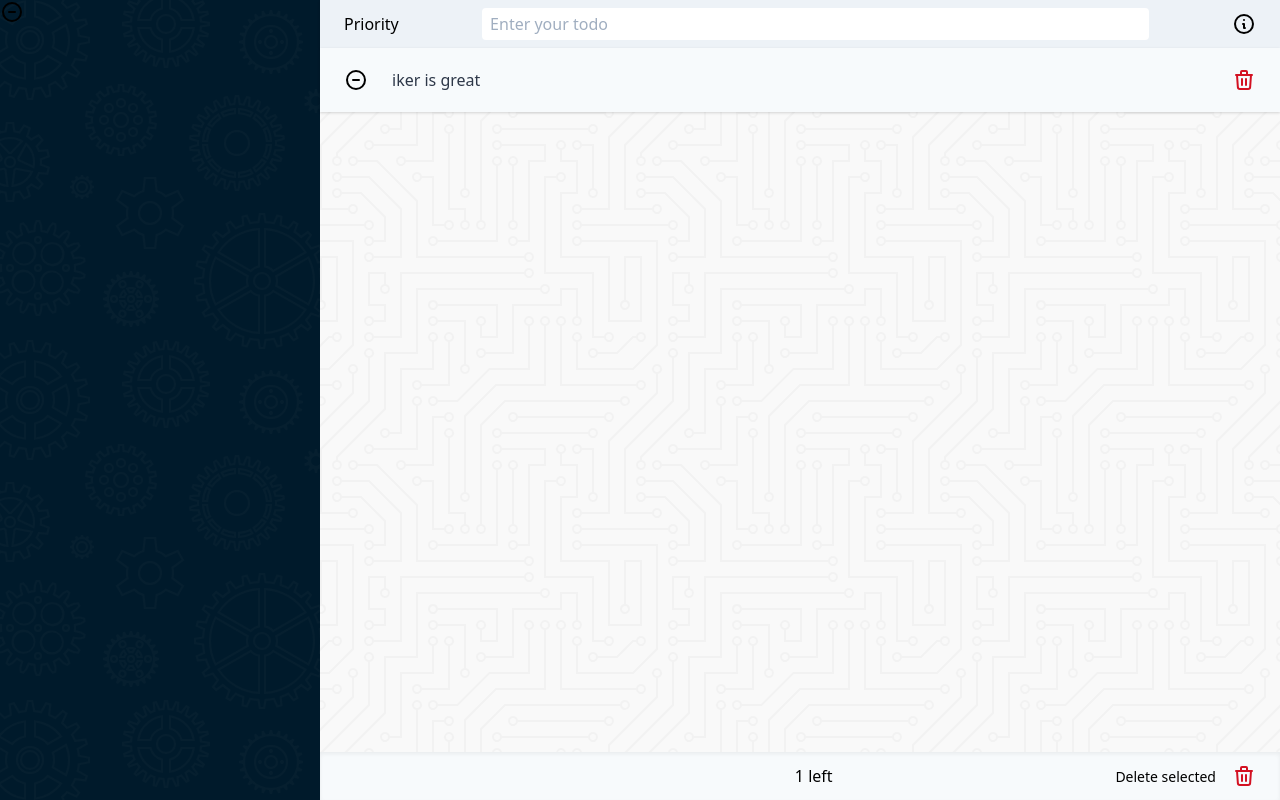
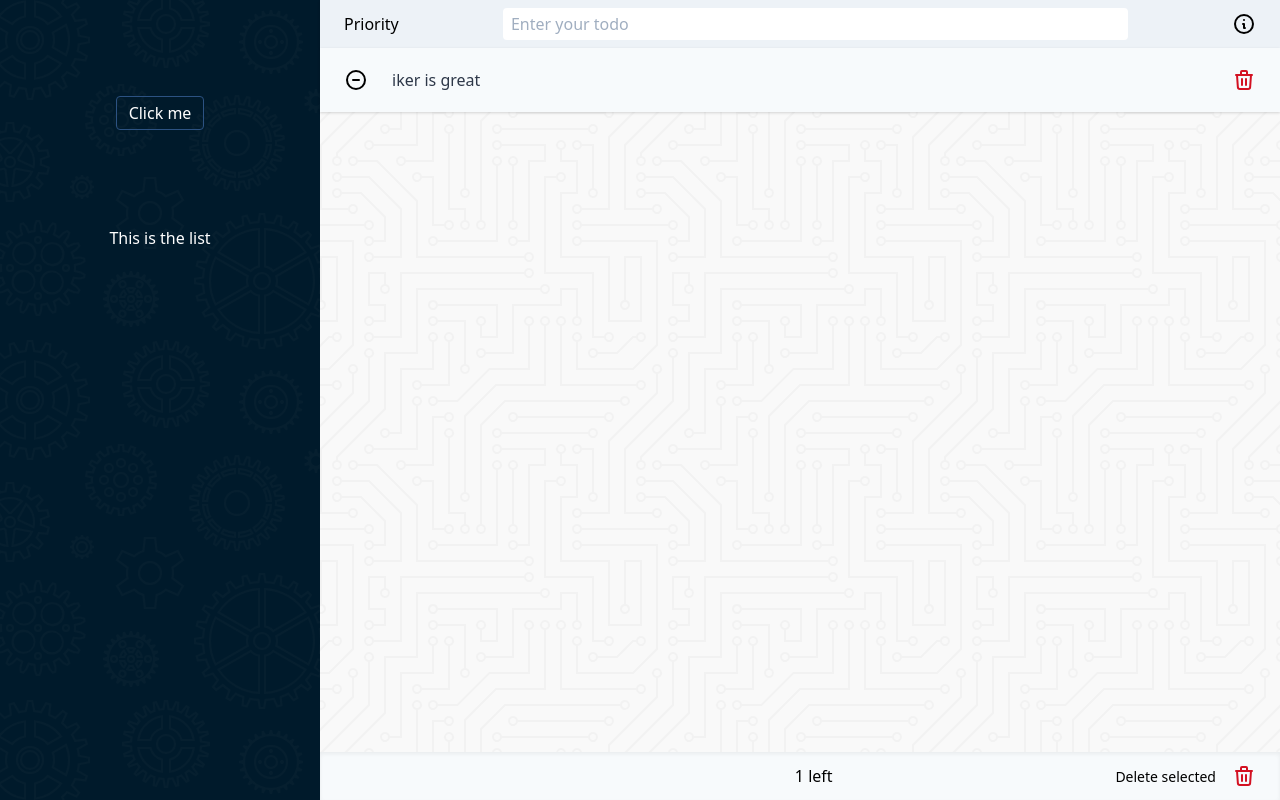
Before and after one commit to zamorai/react-todo, a React (Create React App) app: page / in a window 1280 px wide. Built offline with nearby package versions, Linux system fonts and the light colour scheme.

Commit message:
added weather api

```diff
--- a/src/components/App.js
+++ b/src/components/App.js
@@ -6,7 +6,7 @@ import '../styles/app.css';
 export default function App() {
   return (
     <div className='grid grid-cols-1 lg:grid-cols-4'>
-      <div className='col-span-1 bg-blue-900 custom-bg'>
+      <div className='col-span-1 bg-blue-900 custom-bg h-24 lg:h-full'>
         <Weather/>
       </div>
       <div className='relative col-span-3 bg-gray-300 h-screen custom-main'>
--- a/src/components/todo/Header.js
+++ b/src/components/todo/Header.js
@@ -2,14 +2,16 @@ import React from 'react';
 import { useState, useEffect } from 'react';
 import Modal from 'react-modal';
 
+import "../../styles/header.css"
+
 const customStyles = {
   content : {
-    top                   : '50%',
-    left                  : '50%',
-    right                 : 'auto',
-    bottom                : 'auto',
-    marginRight           : '-50%',
-    transform             : 'translate(-50%, -50%)'
+    top: '50%',
+    left: '50%',
+    right: 'auto',
+    bottom: 'auto',
+    marginRight: '-50%',
+    transform: 'translate(-50%, -50%)'
   }
 }
 
@@ -38,15 +40,17 @@ export default function Header(props) {
       <div className='ml-6'>
         Priority
       </div>
-      <form className ='flex-grow place-holder flex justify-center' onSubmit = {handleSubmit}>
-        <input className="px-2 py-1 rounded w-4/5 outline-none" onChange={(e) => setTodo(e.target.value)} value={todo} type='text' placeholder='Enter your todo'></input>
+      <form className ='flex-grow flex justify-center' onSubmit = {handleSubmit}>
+        <input className="px-2 py-1 rounded input-custom outline-none" onChange={(e) => setTodo(e.target.value)} value={todo} type='text' placeholder='Enter your todo'></input>
       </form>
       <div className='mr-6'>
         <svg className='h-6 w-6 cursor-pointer' onClick={openModal} xmlns="http://www.w3.org/2000/svg" fill="none" viewBox="0 0 24 24" stroke="currentColor">
           <path strokeLinecap="round" strokeLinejoin="round" strokeWidth={2} d="M13 16h-1v-4h-1m1-4h.01M21 12a9 9 0 11-18 0 9 9 0 0118 0z" />
         </svg>
         <Modal isOpen={modalOpen} onRequestClose={closeModal} style={customStyles} contentLabel="Example">
-            <button className='text-red-400' onClick={closeModal}>Close</button>
+          <svg onClick={closeModal} className="h-4 w-4 absolute top-0 right-0 cursor-pointer" xmlns="http://www.w3.org/2000/svg" fill="none" viewBox="0 0 24 24" stroke="red">
+            <path strokeLinecap="round" strokeLinejoin="round" strokeWidth={2} d="M6 18L18 6M6 6l12 12" />
+          </svg>
             <div>I am a modal</div>
             <form>
               <input />
--- a/src/components/weather/Button.js
+++ b/src/components/weather/Button.js
@@ -1,11 +1,36 @@
-import React from 'react'
+import React, { useEffect, useState } from 'react';
+import axios from 'axios';
+
+const KEY = '2056d6993c7c0cb16f8af096ff38cb93';
 
 export default function Button() {
+  const[weather, setWeather] = useState({});
+  const[lat, setLat] = useState(null);
+  const[long, setLong] = useState(null);
+
+  const getWeather = async () => {
+    navigator.geolocation.getCurrentPosition(position=>{
+      setLat(position.coords.latitude);
+      setLong(position.coords.longitude);
+    });
+
+  }
+
+  useEffect(() => {
+    const weather = async () => {
+      const response = await axios.get(`https://api.openweathermap.org/data/2.5/weather?lat=${lat}&lon=${long}&appid=2056d6993c7c0cb16f8af096ff38cb93`);
+      setWeather(response.data)
+    }
+    if(lat && long) {
+      weather();
+    }
+
+  }, [lat,long])
+
   return (
     <div>
-      <svg className='w-6 h-6' xmlns="http://www.w3.org/2000/svg" fill="none" viewBox="0 0 24 24" stroke="currentColor">
-          <path strokeLinecap="round" strokeLinejoin="round" strokeWidth={2} d="M15 12H9m12 0a9 9 0 11-18 0 9 9 0 0118 0z" />
-        </svg>
+      <button onClick={getWeather} className='px-3 py-1 border border-blue-800 rounded lg:mt-24'>Click me</button>
+
     </div>
   )
 }
--- a/src/components/weather/Weather.js
+++ b/src/components/weather/Weather.js
@@ -1,10 +1,21 @@
-import React from 'react';
+import React, { useState } from 'react';
 import Button from './Button';
+import WeatherList from './WeatherList';
 
 export default function Weather() {
+  const[weather, setWeather] = useState([]);
+
+
+
+
   return (
-    <div>
-      <Button/>
+    <div className='text-white flex lg:flex-col items-center justify-around h-full lg:h-auto'>
+      <div>
+        <Button/>
+      </div>
+      <div>
+        <WeatherList/>
+      </div>
     </div>
   )
 }
--- /dev/null
+++ b/src/components/weather/WeatherList.js
@@ -0,0 +1,9 @@
+import React from 'react';
+
+export default function WeatherList() {
+  return (
+    <div className="lg:mt-24">
+      This is the list
+    </div>
+  )
+}
--- /dev/null
+++ b/src/styles/header.css
@@ -0,0 +1,8 @@
+.input-custom {
+  width: 75%;
+  transition: all 0.3s;
+}
+
+.input-custom:focus {
+  width: 80%;
+}
```
